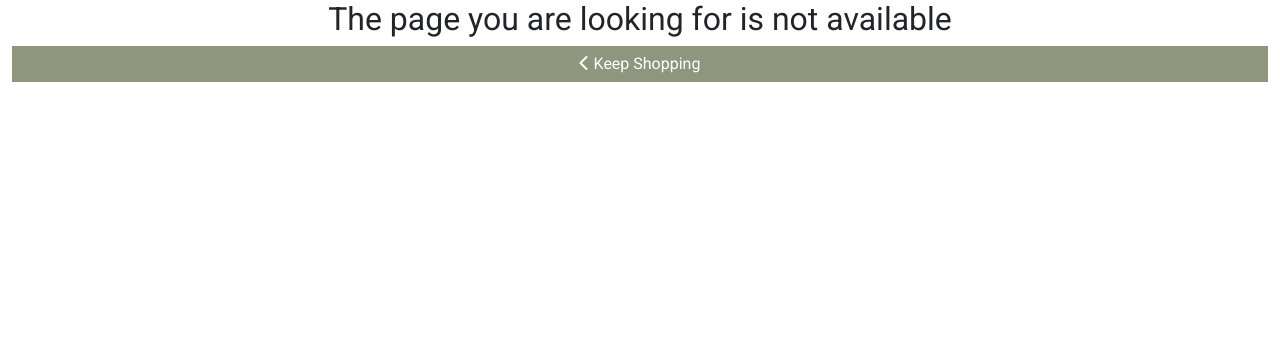
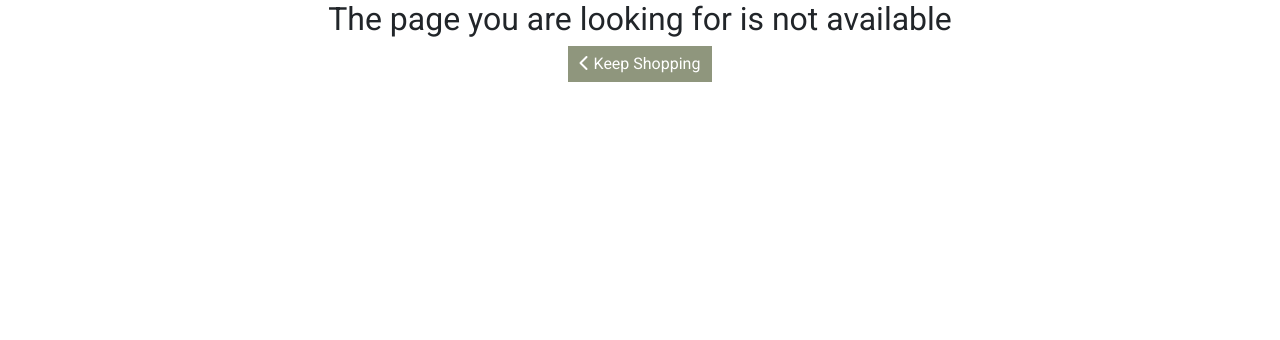
Before and after one commit to AbbyHumphreys/boho_bulbs, a Django app: template templates/errors/403.html in a window 1280 px wide. Shown: the part 163-503 px from the top of the page. Run offline with Django 3.2, Linux system fonts and the light colour scheme; the template is opened without the code that fills it, so the values that code supplies are empty; some libraries are stand-ins or nearby versions.

Commit message:
fix: position of button for error pages

```diff
--- a/templates/errors/403.html
+++ b/templates/errors/403.html
@@ -13,7 +13,7 @@
             <h2>The page you are looking for is not available</h2>
         </div>
         <div class="col-12 text-center">
-            <a href="{% url 'products' %}" class="btn btn-primary w-100 rounded-0 bg-color-1 border-0"><i
+            <a href="{% url 'products' %}" class="btn btn-primary rounded-0 bg-color-1 border-0"><i
                 class="fa-solid fa-chevron-left"></i> Keep Shopping</a>
         </div>
     </div>
--- a/templates/errors/404.html
+++ b/templates/errors/404.html
@@ -13,7 +13,7 @@
             <h2>The page you are looking for is not available</h2>
         </div>
         <div class="col-12 text-center">
-            <a href="{% url 'products' %}" class="btn btn-primary w-100 rounded-0 bg-color-1 border-0"><i
+            <a href="{% url 'products' %}" class="btn btn-primary rounded-0 bg-color-1 border-0"><i
                 class="fa-solid fa-chevron-left"></i> Keep Shopping</a>
         </div>
     </div>
--- a/templates/errors/500.html
+++ b/templates/errors/500.html
@@ -13,7 +13,7 @@
             <h2>The page you are looking for is not available</h2>
         </div>
         <div class="col-12 text-center">
-            <a href="{% url 'products' %}" class="btn btn-primary w-100 rounded-0 bg-color-1 border-0"><i
+            <a href="{% url 'products' %}" class="btn btn-primary rounded-0 bg-color-1 border-0"><i
                 class="fa-solid fa-chevron-left"></i> Keep Shopping</a>
         </div>
     </div>
```
